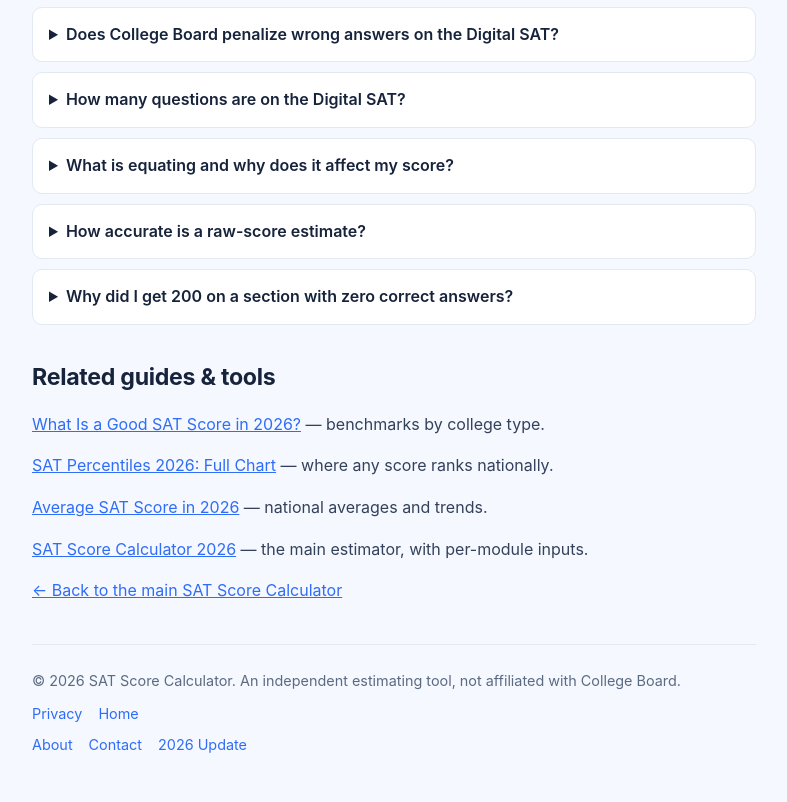
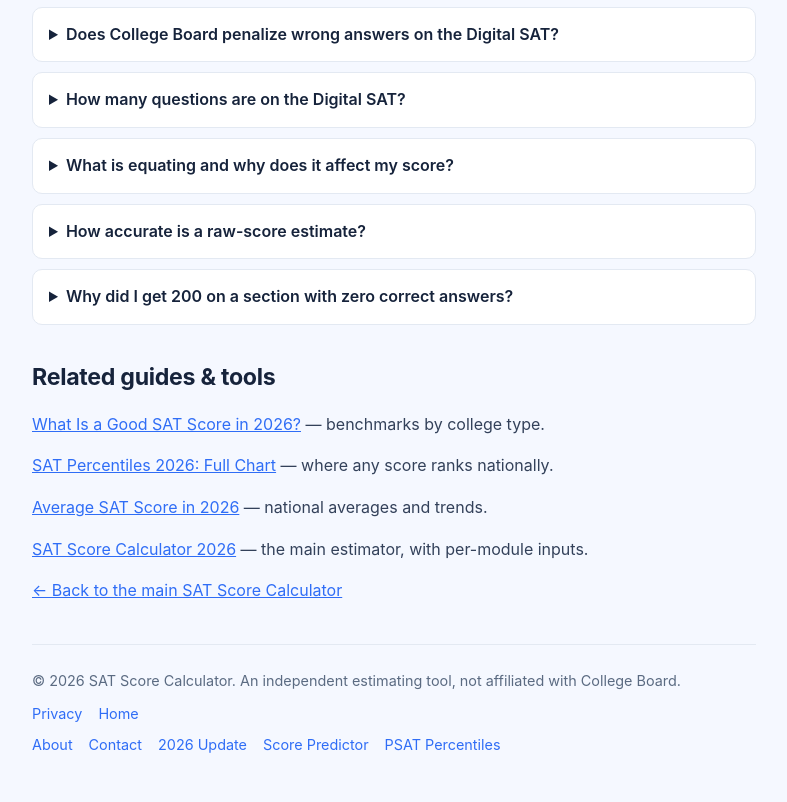
Before and after one commit to GuoXiaoWeiY/sat-score-calculator, a plain HTML site: page college-board/index.html in a window 1280 px wide. Shown: the part 4915-5717 px from the top of the page, without its empty margins (246-1033 px from the left). Drawn offline with Linux system fonts and the light colour scheme.

Commit message:
Update site content and assets

```diff
--- a/college-board/index.html
+++ b/college-board/index.html
@@ -317,7 +317,7 @@
     <div style="margin-top:10px">
       <a href="/privacy/">Privacy</a><a href="/">Home</a>
     </div>
-    <div style="margin-top:8px"><a href="/about/">About</a><a href="/contact/">Contact</a><a href="/sat-score-calculator-2026/">2026 Update</a></div>
+    <div style="margin-top:8px"><a href="/about/">About</a><a href="/contact/">Contact</a><a href="/sat-score-calculator-2026/">2026 Update</a><a href="/sat-score-predictor/">Score Predictor</a><a href="/psat-percentiles/">PSAT Percentiles</a></div>
   </footer>
 </div>
 <script>
```
